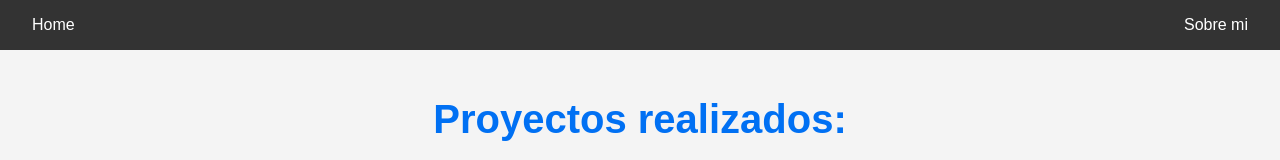
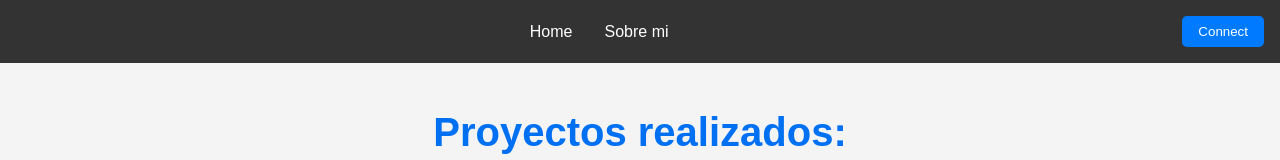
Before and after one commit to paulapoley/portfoliopaulapoley, a React (Create React App) app: page / in a window 1280 px wide. Shown: the top 160 px of the page. Built offline with nearby package versions, Linux system fonts and the light colour scheme.

Commit message:
Update Navbar.jsx

```diff
--- a/src/components/Navbar.jsx
+++ b/src/components/Navbar.jsx
@@ -3,8 +3,11 @@ import './Navbar.css';
 
 const Navbar = () => (
   <nav className="navbar">
-    <a href="/">Home</a>
-    <a href="/about">Sobre mi</a>
+    <div className="navbar-links">
+      <a href="/">Home</a>
+      <a href="/about">Sobre mi</a>
+    </div>
+    <button className="connect-button">Connect</button> {/* Example button */}
   </nav>
 );
 
```
